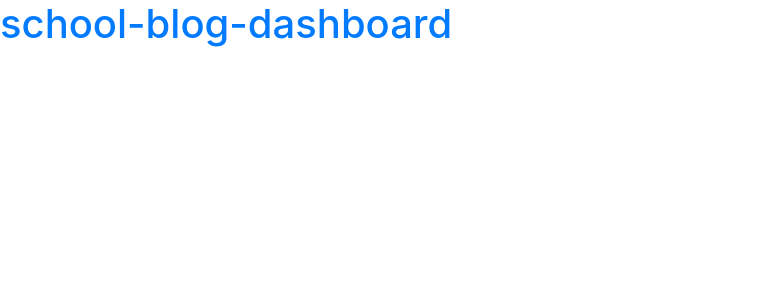
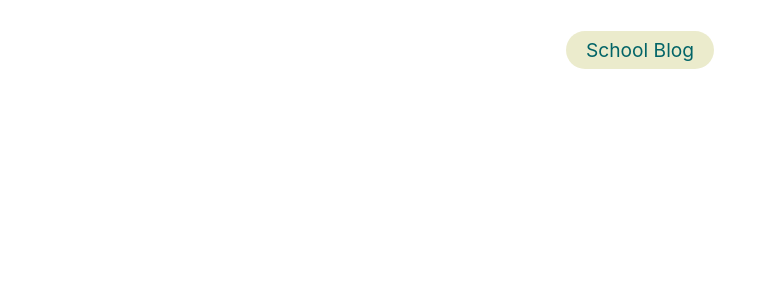
Before and after one commit to dk292/school-blog-dashboard, an Angular app: page / in a window 1280 px wide. Shown: the top 300 px of the page, without its empty margins (0-775 px from the left). Built offline with nearby package versions, Linux system fonts and the light colour scheme.

Commit message:
Add and style Header Component

```diff
--- a/src/app/app.component.html
+++ b/src/app/app.component.html
@@ -1 +1 @@
-<h1 class="text-primary"> {{ title }} </h1>
+<app-header></app-header>
--- a/src/app/layouts/header/header.component.css
+++ b/src/app/layouts/header/header.component.css
@@ -0,0 +1,3 @@
+header {
+    height: 100px;
+}
--- a/src/app/layouts/header/header.component.html
+++ b/src/app/layouts/header/header.component.html
@@ -1 +1,5 @@
-<p>header works!</p>
+<header class="navbar navbar-expand-lg fixed-top bg-white">
+    <div class="container justify-content-center">
+        <a href="#" class="site-logo">School Blog</a>
+    </div>
+</header>
```
